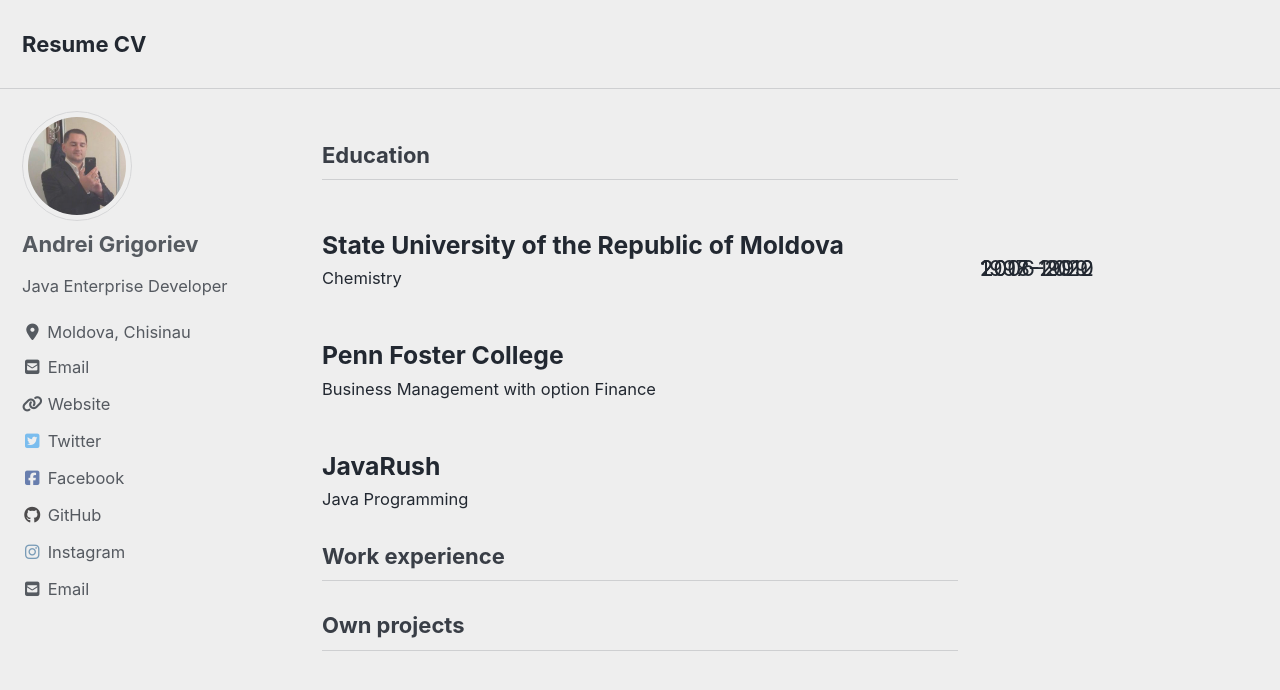
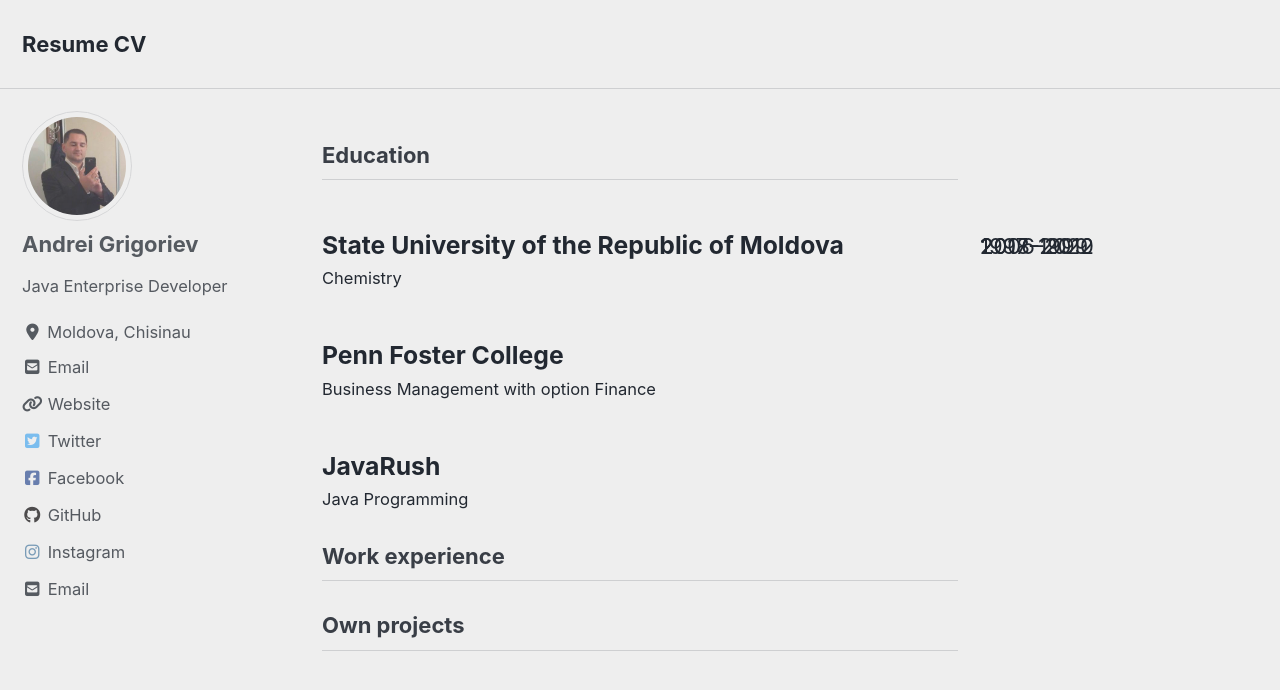
Before and after one commit to grigorievfinance/grigorievfinance.github.io, a Jekyll site: the page built from index.html, in a window 1280 px wide and 900 px high. Shown: the top 690 px of the window. Built offline with Jekyll 4.4.1, drawn with Linux system fonts in a browser that asks for light colours; cached includes are drawn as plain includes; nearby versions of some CDN libraries; the list of posts is cut into pages by our own code.

Commit message:
Update home.html

```diff
--- a/_layouts/home.html
+++ b/_layouts/home.html
@@ -8,15 +8,15 @@
 <article class="archive__item" itemscope itemtype="https://schema.org/CreativeWork">
     <h3 class="archive__item-title" itemprop="headline">{{ site.data.ui-text[site.locale].education1_name | default: "State University of the Republic of Moldova" }}</h3>
     <p class="archive__item-excerpt" itemprop="description">{{ site.data.ui-text[site.locale].education1_description | default: "Chemistry" }}</p>
-    <p class="sidebar__right">{{ site.data.ui-text[site.locale].education1_date | default: "1997-1999" }}</p>
+    <div class="sidebar__right">{{ site.data.ui-text[site.locale].education1_date | default: "1997-1999" }}</div>
 
     <h3 class="archive__item-title" itemprop="headline">{{ site.data.ui-text[site.locale].education2_name | default: "Penn Foster College" }}</h3>
     <p class="archive__item-excerpt" itemprop="description">{{ site.data.ui-text[site.locale].education2_description | default: "Business Management with option Finance" }}</p>
-    <p class="sidebar__right">{{ site.data.ui-text[site.locale].education2_date | default: "2006-2012" }}</p>
+    <div class="sidebar__right">{{ site.data.ui-text[site.locale].education2_date | default: "2006-2012" }}</div>
 
     <h3 class="archive__item-title" itemprop="headline">{{ site.data.ui-text[site.locale].education3_name | default: "JavaRush" }}</h3>
     <p class="archive__item-excerpt" itemprop="description">{{ site.data.ui-text[site.locale].education3_description | default: "Java Programming" }}</p>
-    <p class="sidebar__right">{{ site.data.ui-text[site.locale].education3_date | default: "2018-2020" }}</p>
+    <div class="sidebar__right">{{ site.data.ui-text[site.locale].education3_date | default: "2018-2020" }}</div>
 </article>
 
 <h3 class="archive__subtitle">{{ site.data.ui-text[site.locale].experience_label | default: "Work experience" }}</h3>
```
